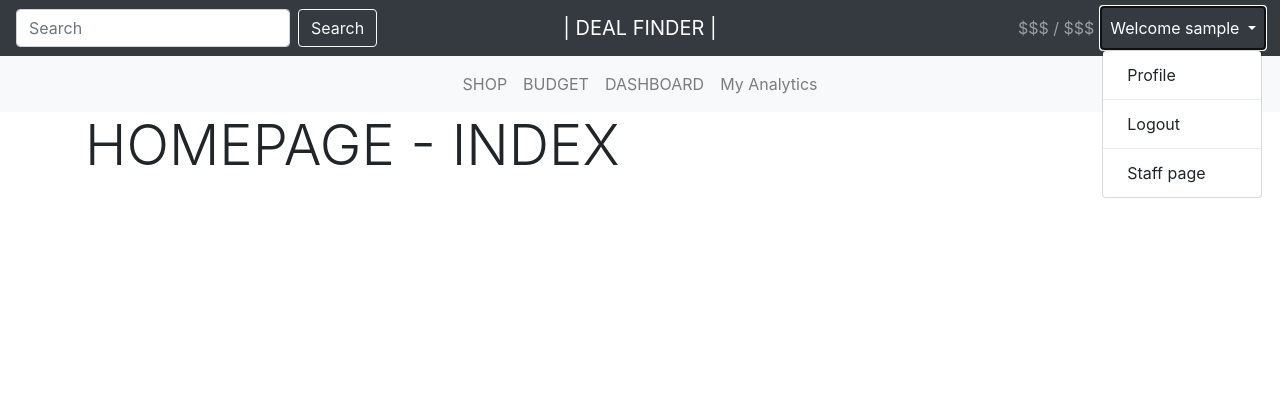
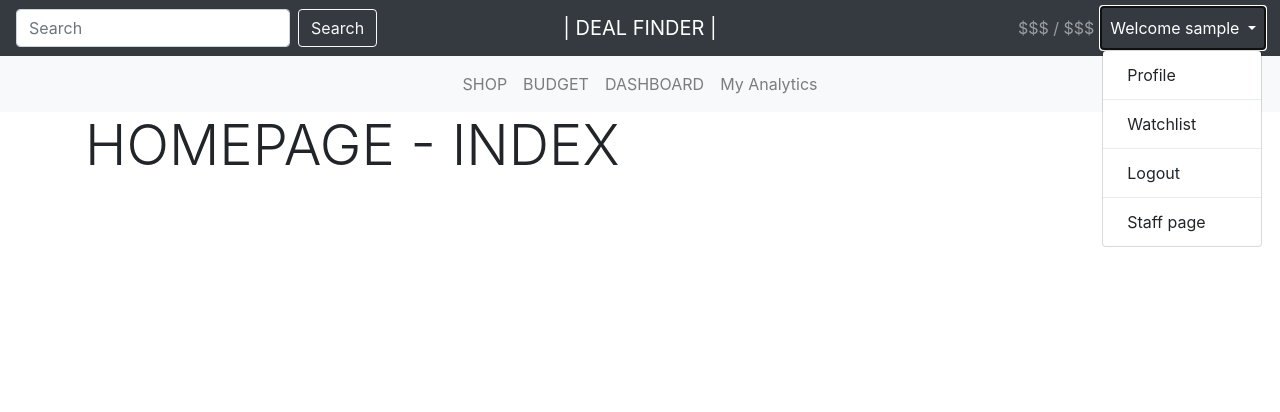
Before and after one commit to NihalKPatel/Deal-Finder, a Django app: page /deals/ in a window 1280 px wide, after a click that opens the changed part. Shown: the top 412 px of the page. Run offline with Django 3.2, Linux system fonts and the light colour scheme; the visitor is signed in with stand-in values (Sample User, id 1); some libraries are stand-ins or nearby versions.

Commit message:
added blank watchlist page

```diff
--- a/deals/admin.py
+++ b/deals/admin.py
@@ -1,8 +1,10 @@
 from django.contrib import admin
-from .models import Profile, Budget, Category, List, Product
+from .models import Profile, Budget, Category, List, Product, WatchList
 
 admin.site.register(Profile)
 admin.site.register(Budget)
 admin.site.register(Category)
 admin.site.register(List)
 admin.site.register(Product)
+admin.site.register(WatchList)
+#admin.site.register(FavouriteList )
--- a/deals/models.py
+++ b/deals/models.py
@@ -17,7 +17,7 @@ class Profile(models.Model):
     def __str__(self):
         return f'{self.user.username} Profile'
 
-    #save the image to a local directory
+    # save the image to a local directory
     def save(self, *args, **kwargs):
         super(Profile, self).save(*args, **kwargs)
 
@@ -28,6 +28,7 @@ class Profile(models.Model):
             img.thumbnail(output_size)
             img.save(self.image.path)
 
+
 # model for storing list names and list types
 # many to many relationship with products so many lists
 # can have many products
@@ -35,7 +36,7 @@ class List(models.Model):
     name = models.CharField(max_length=30, default="default name")
     # possible choices for types of lists
     TYPE = (
-        ('W', 'Wish List'),
+        ('W', 'Watch list'),
         ('S', 'Shopping List'),
     )
     type = models.CharField(
@@ -48,6 +49,7 @@ class List(models.Model):
     def __str__(self):
         return self.name
 
+
 # model for storing product information
 # many to many relationship with lists
 class Product(models.Model):
@@ -58,6 +60,7 @@ class Product(models.Model):
 
     def __str__(self):
         return self.name
+
 
 # model for storing budget information
 # one budget has one list
@@ -72,8 +75,13 @@ class Budget(models.Model):
         warning_spending = self.max_spend * 0.95
         return warning_spending
 
+
 # category model to divide spending in budget for future use
 class Category(models.Model):
     name = models.CharField(max_length=20)
     max_spend = models.IntegerField()
     budget = models.ForeignKey(Budget, on_delete=models.CASCADE, null=False)
+
+
+class WatchList(models.Model):
+    name = models.CharField(max_length=255, default='')
--- a/deals/templates/base.html
+++ b/deals/templates/base.html
@@ -54,6 +54,9 @@
             <div class="dropdown-menu" aria-labelledby="navbarDropdown">
                 <!-- links to profile page -->
                 <a class="dropdown-item" href="{% url 'profile' %}">Profile</a>
+                <div class="dropdown-divider"></div>
+                <!-- links to watchlist page -->
+                <a class="dropdown-item" href="{% url 'watchlist' %}">Watchlist</a>
                 <div class="dropdown-divider"></div>
                 <!-- Logout page -->
                 <a class="dropdown-item" href="{% url 'logout' %}">Logout</a>
--- a/deals/urls.py
+++ b/deals/urls.py
@@ -31,6 +31,8 @@ urlpatterns = [
     path('analytics/', views.analytics, name='analytics'),
     path('chart', TemplateView.as_view(template_name='line_chart.html'), name='line_chart'),
     path('chartJSON', views.LineChartJSONView.as_view(), name='line_chart_json'),
+    path('watchlist', views.watchlist, name='watchlist'),
+
 ]
 
 urlpatterns += static(settings.STATIC_URL, document_root=settings.STATIC_ROOT)
--- a/deals/views.py
+++ b/deals/views.py
@@ -5,20 +5,22 @@ from django.shortcuts import render, redirect
 from django.views.generic.edit import CreateView, UpdateView, DeleteView, FormView
 from .models import List, Profile, Product, Budget
 from django.views import generic
-from django.urls import reverse, reverse_lazy
+from django.urls import reverse_lazy
 from django.contrib import messages
 from .forms import UserRegisterForm, UserUpdateForm, ProfileUpdateForm, ProductForm
-from django.contrib.auth.decorators import login_required
-from django.contrib.auth.mixins import LoginRequiredMixin, PermissionRequiredMixin
+from django.contrib.auth.mixins import LoginRequiredMixin
 from django.contrib.auth.decorators import login_required
 from django.contrib.admin.views.decorators import staff_member_required
-from .forms import UserRegisterForm
 from chartjs.views.lines import BaseLineChartView
 
 
 # View to handle the index template
 def index(request):
     return render(request, 'index.html')
+
+
+def watchlist(request):
+    return render(request, 'pages/watchlist.html')
 
 
 # View to handle the shop template
@@ -148,12 +150,14 @@ class ShoppingListCreate(LoginRequiredMixin, CreateView):
         form.instance.type = 'S'
         return super().form_valid(form)
 
+
 # generic update view for updating lists
 class ShoppingListUpdate(LoginRequiredMixin, UpdateView):
     model = List
     template_name = 'pages/shopping_list_update.html'
     fields = ['name']
     success_url = reverse_lazy('shopping_list')
+
 
 # generic delete view for deleting lists
 class ShoppingListDelete(LoginRequiredMixin, DeleteView):
@@ -167,7 +171,7 @@ class AddProductView(FormView):
     template_name = "pages/product_create.html"
     form_class = ProductForm
 
-    #if the form is valid create the new product and add it to a list
+    # if the form is valid create the new product and add it to a list
     def form_valid(self, form):
         name = form.cleaned_data['name']
         link = form.cleaned_data['link']
@@ -178,6 +182,7 @@ class AddProductView(FormView):
         product.save()
         List.objects.get(name=list).products.add(Product.objects.get(id=product.id))
         return redirect(reverse_lazy('budget'))
+
 
 # generic create view for creating a budget
 class BudgetCreateView(CreateView):
@@ -197,6 +202,7 @@ class BudgetCreateView(CreateView):
         context['form'].fields['list'].queryset = List.objects.filter(profile_id=self.request.user.id)
         return context
 
+
 # generic update view for updating budgets
 class BudgetUpdate(LoginRequiredMixin, UpdateView):
     model = Budget
@@ -210,19 +216,23 @@ class BudgetUpdate(LoginRequiredMixin, UpdateView):
         context['form'].fields['list'].queryset = List.objects.filter(profile_id=self.request.user.id)
         return context
 
+
 # generic delete view for deleting budgets
 class BudgetDelete(LoginRequiredMixin, DeleteView):
     model = Budget
     template_name = 'pages/shopping_list_delete.html'
     success_url = reverse_lazy('budget')
 
+
 # view to handle the details template
 def details(request):
     return render(request, 'pages/details.html')
 
+
 # view to handle the notifications template
 def notification(request):
     return render(request, 'pages/notification.html')
+
 
 # view to handle the register form, using POST http requests for security
 def register(request):
@@ -236,6 +246,7 @@ def register(request):
     else:
         form = UserRegisterForm()
     return render(request, 'registration/register.html', {'form': form})
+
 
 # view to handle viewing of the profile
 # also acting as an updateview for the profile on the same page
@@ -262,6 +273,7 @@ def profile(request):
 
     return render(request, 'pages/profile.html', context)
 
+
 # view only accessible to staff members (currently the superuser) allowing you to scrape data
 # from your chosen store in one click and storing it in the database
 @staff_member_required(redirect_field_name='/accounts/login/')
@@ -271,9 +283,11 @@ def staff(request):
 
     return render(request, 'pages/staff.html')
 
+
 # view to handle the analytics template
 def analytics(request):
     return render(request, 'pages/analytics.html')
+
 
 # view to handle the chart
 class LineChartJSONView(BaseLineChartView):
```
Also changed, not shown: deals/templates/pages/watchlist.html (added).
